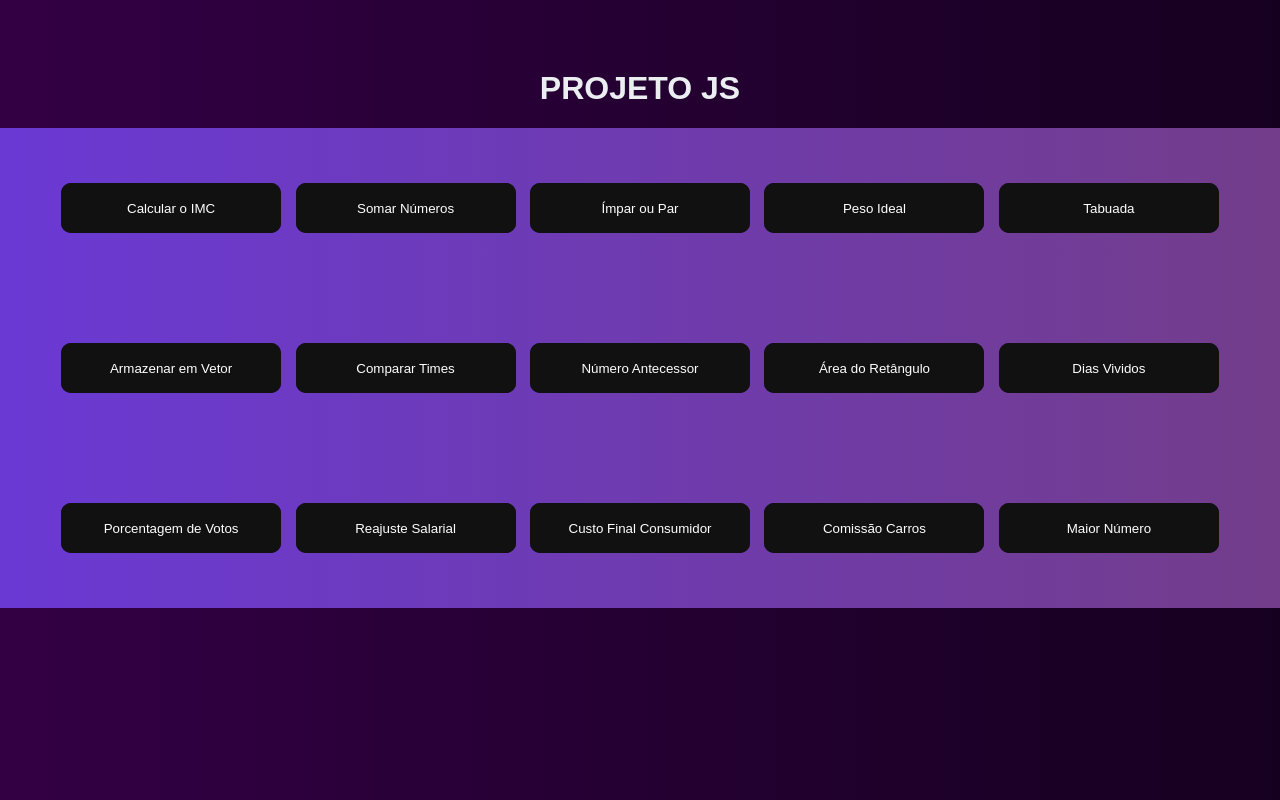
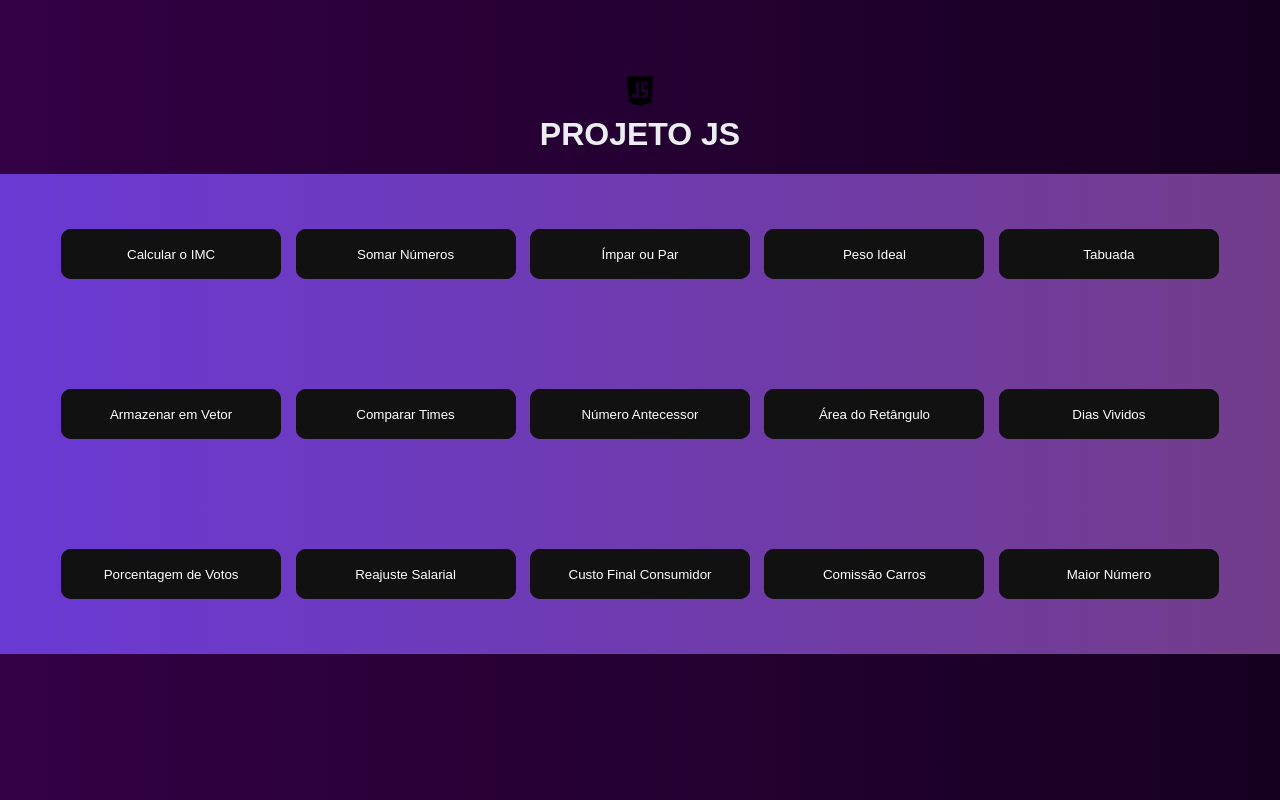
Before and after one commit to jhenriquedsm/ProjetoJS_2Semestre, a plain HTML site: page index.html in a window 1280 px wide. Drawn offline with Linux system fonts and the light colour scheme; a web font is replaced by a local one.

Commit message:
atualizando icon

```diff
--- a/index.html
+++ b/index.html
@@ -8,7 +8,7 @@
     <title>Projeto JS</title>
 </head>
 <body>
-    <h1>PROJETO JS</h1>
+    <img src="icons8-javascript-logo-32.png" alt=""><h1>PROJETO JS</h1>
     <div class="row-1">
         <a href="index/IMC.html" target="_blank"><button class="rgb" role="button">Calcular o IMC</button></a>
         <a href="index/somarNumeros.html" target="_blank"><button class="rgb" role="button">Somar Números</button></a>
--- a/style.css
+++ b/style.css
@@ -16,6 +16,10 @@ body{
     position: relative;
     margin: 70px 0px;
     font-family: 'Trispace', sans-serif;
+}
+
+img{
+    margin: 5px;
 }
 
 button{
```
Also changed, not shown: icons8-javascript-logo-32.png (added).
